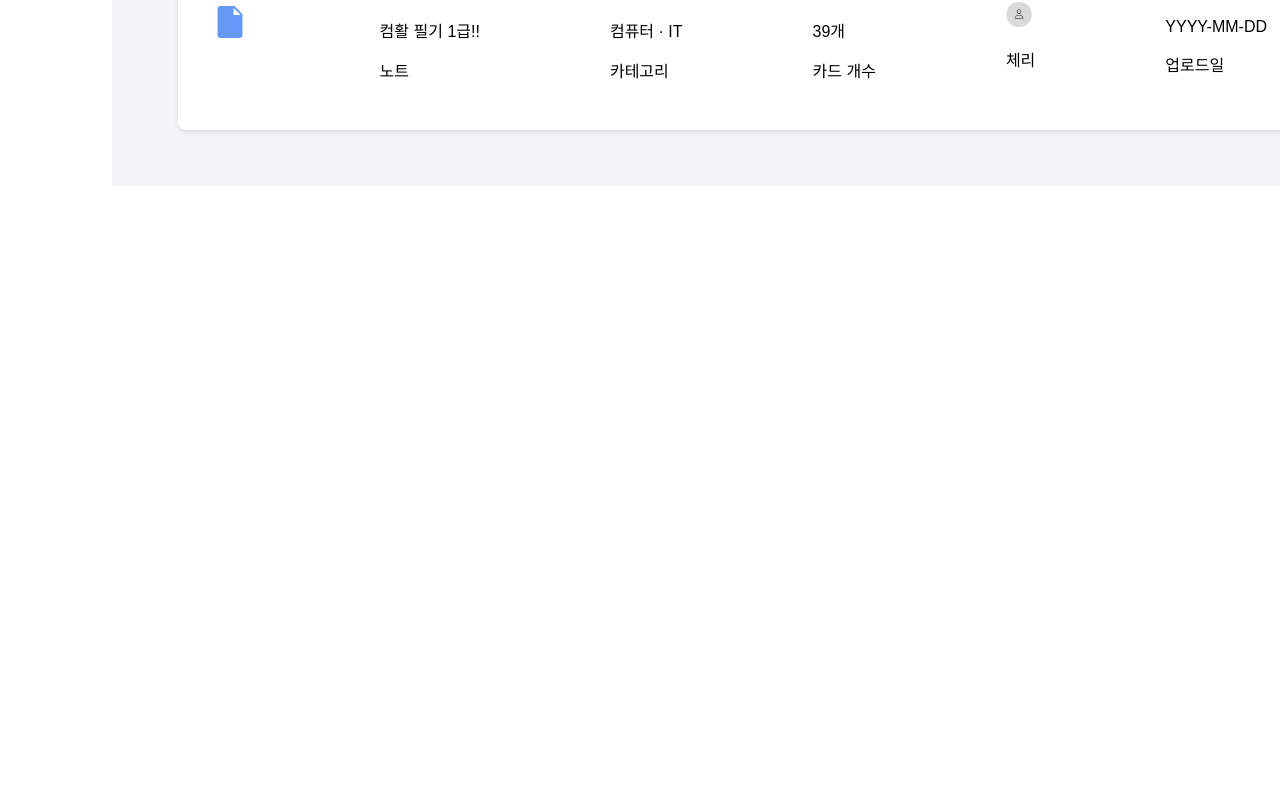
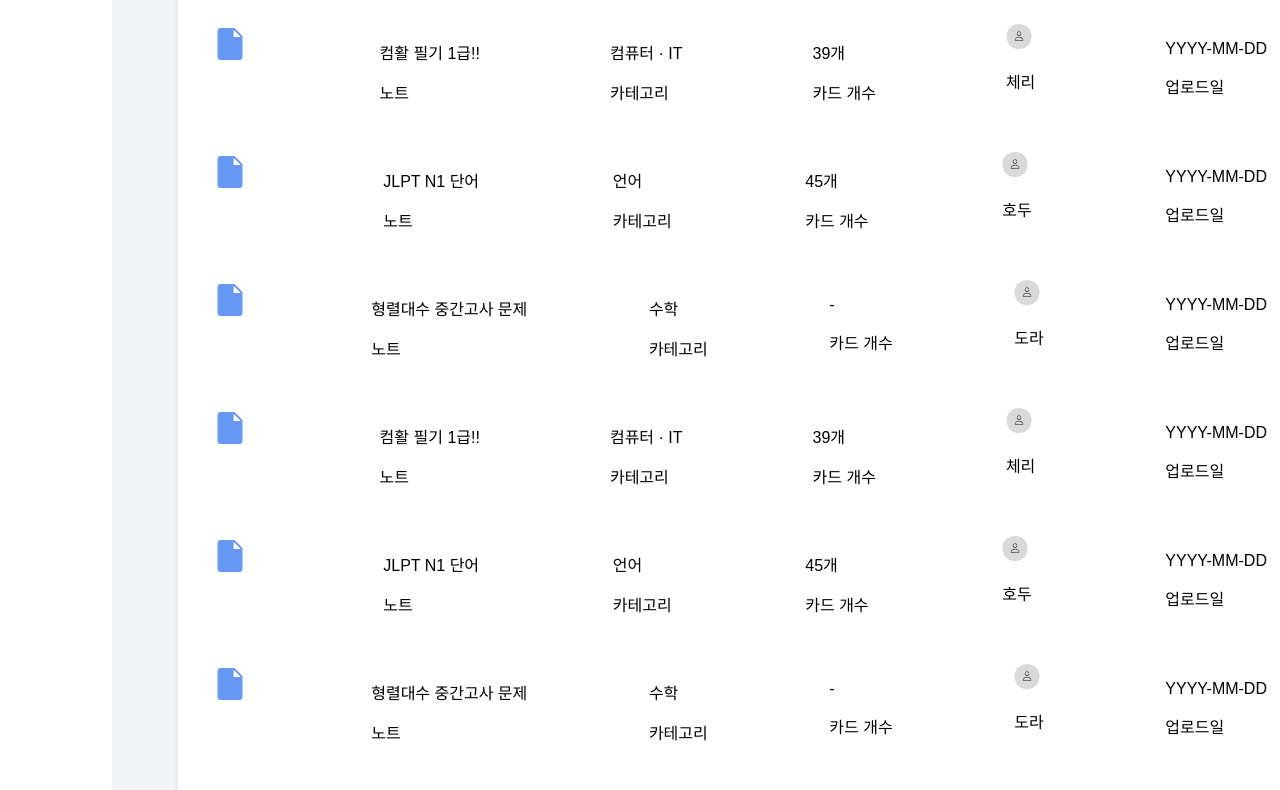
Before and after one commit to UMC-CARDIFY/Client-V1, a React (Vite) app: page /library in a window 1280 px wide. Shown: the part 932-1722 px from the top of the page. Before the commit the page ends 1118 px from the top, so only its background shows below. Built offline with nearby package versions, Linux system fonts and the light colour scheme.

Commit message:
feat: 카테고리 선택시 적용된 결과 추가

```diff
--- a/src/pages/Library/components/NoteList.jsx
+++ b/src/pages/Library/components/NoteList.jsx
@@ -6,11 +6,7 @@ const NoteItemContainer = styled.div`
   display: flex;
   justify-content: space-between;
   padding: 1rem;
-  border-bottom: 1px solid #f0f0f0;
 
-  &:last-child {
-    border-bottom: none;
-  }
 `;
 
 const NoteItem = ({ title, category, cardCount, author, date }) => {
@@ -43,8 +39,71 @@ const NoteItem = ({ title, category, cardCount, author, date }) => {
   );
 };
 
-const NoteList = () => {
+const NoteList = ({ categories = [] }) => {
   const dummyData = [
+    {
+      title: 'JLPT N1 단어',
+      category: '언어',
+      cardCount: '45',
+      author: '호두',
+      date: 'YYYY-MM-DD',
+    },
+    {
+      title: '형렬대수 중간고사 문제',
+      category: '수학',
+      cardCount: '',
+      author: '도라',
+      date: 'YYYY-MM-DD',
+    },
+    {
+      title: '컴활 필기 1급!!',
+      category: '컴퓨터 · IT',
+      cardCount: '39',
+      author: '체리',
+      date: 'YYYY-MM-DD',
+    },
+    {
+      title: 'JLPT N1 단어',
+      category: '언어',
+      cardCount: '45',
+      author: '호두',
+      date: 'YYYY-MM-DD',
+    },
+    {
+      title: '형렬대수 중간고사 문제',
+      category: '수학',
+      cardCount: '',
+      author: '도라',
+      date: 'YYYY-MM-DD',
+    },
+    {
+      title: '컴활 필기 1급!!',
+      category: '컴퓨터 · IT',
+      cardCount: '39',
+      author: '체리',
+      date: 'YYYY-MM-DD',
+    },
+    {
+      title: 'JLPT N1 단어',
+      category: '언어',
+      cardCount: '45',
+      author: '호두',
+      date: 'YYYY-MM-DD',
+    },
+    {
+      title: '형렬대수 중간고사 문제',
+      category: '수학',
+      cardCount: '',
+      author: '도라',
+      date: 'YYYY-MM-DD',
+    },
+    {
+      title: '컴활 필기 1급!!',
+      category: '컴퓨터 · IT',
+      cardCount: '39',
+      author: '체리',
+      date: 'YYYY-MM-DD',
+    },
     {
       title: 'JLPT N1 단어',
       category: '언어',
@@ -69,9 +128,15 @@ const NoteList = () => {
     // 더 많은 더미 데이터를 여기에 추가할 수 있습니다.
   ];
 
+  // 선택된 카테고리로 필터링 (카테고리가 없으면 모든 노트 표시)
+  const filteredNotes = categories.length > 0
+    ? dummyData.filter(note => categories.includes(note.category))
+    : dummyData;
+
   return (
     <>
-      {dummyData.map((note, index) => (
+      {filteredNotes.length > 0 ? (
+        filteredNotes.map((note, index) => (
           <NoteItem
             key={index}
             title={note.title}
@@ -80,7 +145,10 @@ const NoteList = () => {
             author={note.author}
             date={note.date}
           />
-      ))}
+        ))
+      ) : (
+        <p>선택된 카테고리에 해당하는 노트가 없습니다.</p>
+      )}
     </>
   );
 };
--- a/src/pages/Library/index.jsx
+++ b/src/pages/Library/index.jsx
@@ -167,7 +167,6 @@ const CustomCheckbox = styled.div`
   `}
 `;
 
-
 const SearchButton = styled.button`
   width: 5.5625rem;
   height: 4.3125rem;
@@ -185,7 +184,17 @@ const NoteListSection = styled.div`
   padding: 1rem;
   border-radius: 8px;
   box-shadow: 0 2px 4px rgba(0, 0, 0, 0.1);
+  overflow: auto;
 `;
+
+const SelectNoteListSection = styled.div`
+  background: #fff;
+  padding: 1rem;
+  border-radius: 8px;
+  box-shadow: 0 2px 4px rgba(0, 0, 0, 0.1);
+  overflow: auto;
+  height: 29.4375rem;
+  `;
 
 const SelectedCategoriesWrapper = styled.div`
   display: flex;
@@ -193,6 +202,7 @@ const SelectedCategoriesWrapper = styled.div`
   flex-wrap: wrap;
   margin-top: 0.81rem;
   margin-bottom: 1.56rem;
+  height: 1.5rem; /* 고정된 높이 설정 */
 `;
 
 const SelectedCategoryTag = styled.div`
@@ -223,8 +233,9 @@ export const Library = () => {
   const [searchQuery, setSearchQuery] = useState('');
   const [appliedCategories, setAppliedCategories] = useState([]);
   const [appliedSearchQuery, setAppliedSearchQuery] = useState('');
+  const [showResults, setShowResults] = useState(false);
 
-  const categories = ['모든 카테고리', '과학', '기술 · 공학', '경제 · 경영', '컴퓨터 · IT', '언어'];
+  const categories = ['모든 카테고리', '과학', '기술 · 공학', '경제 · 경영', '컴퓨터 · IT', '수학', '언어'];
 
   const handleViewAllCategory = () => {
     setIsViewAllCategory(true);
@@ -263,6 +274,7 @@ export const Library = () => {
     setAppliedCategories([...selectedCategories]);
     setAppliedSearchQuery(searchQuery);
     setIsDropdownOpen(false);
+    setShowResults(true);
   };
 
   return (
@@ -307,7 +319,7 @@ export const Library = () => {
               </SearchSection>
 
               <SelectedCategoriesWrapper>
-                {appliedCategories.map((category, index) =>
+                {selectedCategories.map((category, index) =>
                   category !== '모든 카테고리' ? (
                     <SelectedCategoryTag key={index}>
                       <RemoveButton onClick={() => removeCategory(category)}>
@@ -319,11 +331,19 @@ export const Library = () => {
                 )}
               </SelectedCategoriesWrapper>
 
-              <RecommendationSection onViewAllClick={handleViewAllCategory} />
+              {showResults ? (
+                <SelectNoteListSection>
+                  <NoteList searchQuery={appliedSearchQuery} categories={appliedCategories} />
+                </SelectNoteListSection>
+              ) : (
+                <>
+                  <RecommendationSection onViewAllClick={handleViewAllCategory} />
 
-              <NoteListSection>
-                <NoteList searchQuery={appliedSearchQuery} categories={appliedCategories} />
-              </NoteListSection>
+                  <NoteListSection>
+                    <NoteList />
+                  </NoteListSection>
+                </>
+              )}
             </>
           ) : (
             <>
```
Lines whose indentation alone changed are shown as unchanged.
